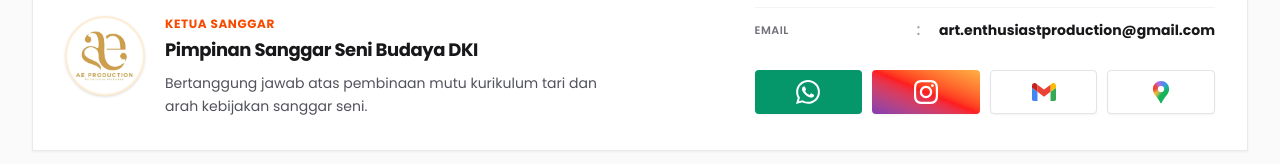
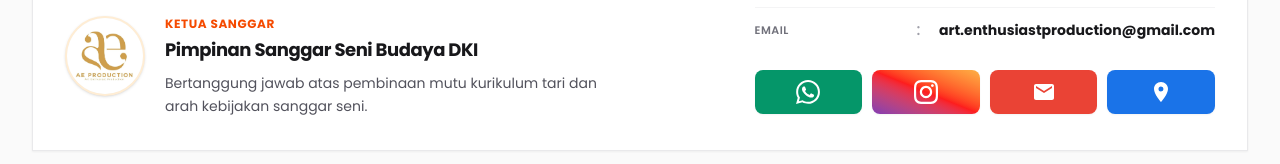
Before and after one commit to heruchandra/katalog-budaya-dki, a Next.js app: page /sanggar/1 in a window 1280 px wide. Shown: the part 213-377 px from the top of the page. Built offline with nearby package versions, Linux system fonts and the light colour scheme; no server answers; the database is empty.

Commit message:
style: refactor class card UX, social button branding, and achievement year badge

```diff
--- a/src/app/sanggar/[id]/PracticeInfo.tsx
+++ b/src/app/sanggar/[id]/PracticeInfo.tsx
@@ -1,8 +1,8 @@
 import { Clock, MapPin } from "lucide-react";
 
 /**
- * Practice schedule + venue of the studio's dance class. Shown only on the "Kelas Tari" service (its card and
- * its modal), the single place the practice details appear on the detail page.
+ * Practice schedule + venue of the studio's dance class. Shown in the "Kelas Tari" service's detail modal (or once
+ * under the service cards for studios without a dance-class service), the single place they appear on the page.
  */
 export default function PracticeInfo({
   info,
--- a/src/app/sanggar/[id]/SanggarDetailClient.tsx
+++ b/src/app/sanggar/[id]/SanggarDetailClient.tsx
@@ -279,7 +279,8 @@ export default function SanggarDetailClient({ sanggar }: { sanggar: SanggarDetai
 
               {/* Icon-only contact tiles, one full-width row in this order: WhatsApp, Instagram, Gmail,
                   YouTube, Google Maps. Gmail / YouTube / Maps only appear when the data exists, and the
-                  row always has as many columns as tiles shown. */}
+                  row always has as many columns as tiles shown. Every tile is a solid brand colour with a white
+                  mark, with the same size, corners and hover. */}
               <div className={`grid ${
                 ({ 2: "grid-cols-2", 3: "grid-cols-3", 4: "grid-cols-4", 5: "grid-cols-5" } as Record<number, string>)[
                   2 + (sanggar.kontak?.email ? 1 : 0) + (sanggar.youtubeUrl ? 1 : 0) + (mapsSearchUrl ? 1 : 0)
@@ -302,7 +303,7 @@ export default function SanggarDetailClient({ sanggar }: { sanggar: SanggarDetai
                       rel="noopener noreferrer"
                       title="WhatsApp"
                       aria-label="WhatsApp"
-                      className="bg-[#059669] hover:bg-[#047857] text-white h-11 w-full flex items-center justify-center rounded shadow-xs transition-colors"
+                      className="bg-[#059669] text-white h-11 w-full flex items-center justify-center rounded-lg shadow-xs transition-opacity hover:opacity-90"
                     >
                       <svg className="w-5 h-5 sm:w-6 sm:h-6 shrink-0 fill-current" viewBox="0 0 24 24" aria-hidden="true">
                         <path d="M.057 24l1.687-6.163c-1.041-1.804-1.588-3.849-1.587-5.946.003-6.556 5.338-11.891 11.893-11.891 3.181.001 6.167 1.24 8.413 3.488 2.245 2.248 3.481 5.236 3.48 8.414-.003 6.557-5.338 11.892-11.893 11.892-1.99-.001-3.951-.5-5.688-1.448l-6.305 1.654zm6.597-3.807c1.676.995 3.276 1.591 5.392 1.592 5.448 0 9.886-4.434 9.889-9.885.002-5.462-4.415-9.89-9.881-9.892-5.452 0-9.887 4.434-9.889 9.884-.001 2.225.651 3.891 1.746 5.634l-.999 3.648 3.742-.981zm11.387-5.464c-.074-.124-.272-.198-.57-.347-.297-.149-1.758-.868-2.031-.967-.272-.099-.47-.149-.669.149-.198.297-.768.967-.941 1.165-.173.198-.347.223-.644.074-.297-.149-1.255-.462-2.39-1.475-.883-.788-1.48-1.761-1.653-2.059-.173-.297-.018-.458.13-.606.134-.133.297-.347.446-.521.151-.172.2-.296.3-.495.099-.198.05-.372-.025-.521-.075-.148-.669-1.611-.916-2.206-.242-.579-.487-.501-.669-.51l-.57-.01c-.198 0-.52.074-.792.372s-1.04 1.016-1.04 2.479 1.065 2.876 1.213 3.074c.149.198 2.095 3.2 5.076 4.487.709.306 1.263.489 1.694.626.712.226 1.36.194 1.872.118.571-.085 1.758-.719 2.006-1.413.248-.695.248-1.29.173-1.414z"/>
@@ -322,7 +323,7 @@ export default function SanggarDetailClient({ sanggar }: { sanggar: SanggarDetai
                       rel="noopener noreferrer"
                       title="Instagram"
                       aria-label="Instagram"
-                      className="bg-gradient-to-tr from-[#833ab4] via-[#fd1d1d] to-[#fcb045] text-white h-11 w-full flex items-center justify-center rounded shadow-xs transition-opacity hover:opacity-90"
+                      className="bg-gradient-to-tr from-[#833ab4] via-[#fd1d1d] to-[#fcb045] text-white h-11 w-full flex items-center justify-center rounded-lg shadow-xs transition-opacity hover:opacity-90"
                     >
                       <svg className="w-5 h-5 sm:w-6 sm:h-6 shrink-0 fill-current" viewBox="0 0 24 24" aria-hidden="true">
                         <path d="M12 2.163c3.204 0 3.584.012 4.85.07 3.252.148 4.771 1.691 4.919 4.919.058 1.265.069 1.645.069 4.849 0 3.205-.012 3.584-.069 4.849-.149 3.225-1.664 4.771-4.919 4.919-1.266.058-1.644.07-4.85.07-3.204 0-3.584-.012-4.849-.07-3.26-.149-4.771-1.699-4.919-4.92-.058-1.265-.07-1.644-.07-4.849 0-3.204.013-3.583.07-4.849.149-3.227 1.664-4.771 4.919-4.919 1.266-.057 1.645-.069 4.849-.069zm0-2.163c-3.259 0-3.667.014-4.947.072-4.358.2-6.78 2.618-6.98 6.98-.059 1.281-.073 1.689-.073 4.948 0 3.259.014 3.668.072 4.948.2 4.358 2.618 6.78 6.98 6.98 1.281.058 1.689.072 4.948.072 3.259 0 3.668-.014 4.948-.072 4.354-.2 6.782-2.618 6.979-6.98.059-1.28.073-1.689.073-4.948 0-3.259-.014-3.667-.072-4.947-.196-4.354-2.617-6.78-6.979-6.98-1.281-.059-1.69-.073-4.949-.073zm0 5.838c-3.403 0-6.162 2.759-6.162 6.162s2.759 6.163 6.162 6.163 6.162-2.759 6.162-6.163c0-3.403-2.759-6.162-6.162-6.162zm0 10.162c-2.209 0-4-1.79-4-4 0-2.209 1.791-4 4-4s4 1.791 4 4c0 2.21-1.791 4-4 4zm6.406-11.845c-.796 0-1.441.645-1.441 1.44s.645 1.44 1.441 1.44c.795 0 1.439-.645 1.439-1.44s-.644-1.44-1.439-1.44z"/>
@@ -337,15 +338,11 @@ export default function SanggarDetailClient({ sanggar }: { sanggar: SanggarDetai
                     href={`mailto:${sanggar.kontak.email}`}
                     title="Email"
                     aria-label="Email"
-                    className="bg-white hover:bg-zinc-50 text-zinc-900 border border-zinc-200 h-11 w-full flex items-center justify-center rounded shadow-xs transition-colors"
+                    className="bg-[#EA4335] text-white h-11 w-full flex items-center justify-center rounded-lg shadow-xs transition-opacity hover:opacity-90"
                   >
-                    {/* Official multi-colour Gmail logo (2020) */}
-                    <svg className="w-5 h-5 sm:w-6 sm:h-6 shrink-0" viewBox="52 42 88 66" xmlns="http://www.w3.org/2000/svg" aria-hidden="true">
-                      <path fill="#4285F4" d="M58 108h14V74L52 59v43c0 3.32 2.69 6 6 6" />
-                      <path fill="#34A853" d="M120 108h14c3.32 0 6-2.69 6-6V59l-20 15" />
-                      <path fill="#FBBC04" d="M120 48v26l20-15v-8c0-7.42-8.47-11.65-14.4-7.2" />
-                      <path fill="#EA4335" d="M72 74V48l24 18 24-18v26L96 92" />
-                      <path fill="#C5221F" d="M52 51v8l20 15V48l-5.6-4.2c-5.94-4.45-14.4-.22-14.4 7.2" />
+                    {/* White envelope on Google red */}
+                    <svg className="w-5 h-5 sm:w-6 sm:h-6 shrink-0 fill-current" viewBox="0 0 24 24" aria-hidden="true">
+                      <path d="M20 4H4c-1.1 0-1.99.9-1.99 2L2 18c0 1.1.9 2 2 2h16c1.1 0 2-.9 2-2V6c0-1.1-.9-2-2-2zm0 4-8 5-8-5V6l8 5 8-5v2z" />
                     </svg>
                   </a>
                 )}
@@ -358,7 +355,7 @@ export default function SanggarDetailClient({ sanggar }: { sanggar: SanggarDetai
                     rel="noopener noreferrer"
                     title="YouTube"
                     aria-label="YouTube"
-                    className="bg-[#dc2626] hover:bg-[#b91c1c] text-white h-11 w-full flex items-center justify-center rounded shadow-xs transition-colors"
+                    className="bg-[#dc2626] text-white h-11 w-full flex items-center justify-center rounded-lg shadow-xs transition-opacity hover:opacity-90"
                   >
                     <svg className="w-5 h-5 sm:w-6 sm:h-6 shrink-0 fill-current" viewBox="0 0 24 24" aria-hidden="true">
                       <path d="M23.498 6.186a3.016 3.016 0 0 0-2.122-2.136C19.505 3.545 12 3.545 12 3.545s-7.505 0-9.377.505A3.017 3.017 0 0 0 .502 6.186C0 8.07 0 12 0 12s0 3.93.502 5.814a3.016 3.016 0 0 0 2.122 2.136c1.871.505 9.376.505 9.376.505s7.505 0 9.377-.505a3.015 3.015 0 0 0 2.122-2.136C24 15.93 24 12 24 12s0-3.93-.502-5.814zM9.545 15.568V8.432L15.818 12l-6.273 3.568z"/>
@@ -366,7 +363,7 @@ export default function SanggarDetailClient({ sanggar }: { sanggar: SanggarDetai
                   </a>
                 )}
 
-                {/* Google Maps Button (new rainbow-ring pin: blurred colour wedges clipped to a pin with a hole) */}
+                {/* Google Maps Button (white location pin on Google Maps blue) */}
                 {mapsSearchUrl && (
                   <a
                     href={mapsSearchUrl}
@@ -374,32 +371,10 @@ export default function SanggarDetailClient({ sanggar }: { sanggar: SanggarDetai
                     rel="noopener noreferrer"
                     title="Google Maps"
                     aria-label="Google Maps"
-                    className="bg-white hover:bg-zinc-50 border border-zinc-200 h-11 w-full flex items-center justify-center rounded shadow-xs transition-colors"
+                    className="bg-[#1A73E8] text-white h-11 w-full flex items-center justify-center rounded-lg shadow-xs transition-opacity hover:opacity-90"
                   >
-                    {/* One step larger than the other icons: the pin only fills ~60% of its 24px box, so at the
-                        same size it reads visibly smaller than the solid WhatsApp/YouTube marks */}
-                    <svg className="w-6 h-6 sm:w-7 sm:h-7 shrink-0" viewBox="0 0 24 24" xmlns="http://www.w3.org/2000/svg" aria-hidden="true">
-                      <defs>
-                        <clipPath id="gmaps-pin-clip">
-                          <path
-                            clipRule="evenodd"
-                            d="M12 2.5a7 7 0 0 0-7 7c0 3.2 2.6 6 4.5 8.4 1 1.3 1.7 2.6 2 3.6a.55.55 0 0 0 1 0c.3-1 1-2.3 2-3.6 1.9-2.4 4.5-5.2 4.5-8.4a7 7 0 0 0-7-7ZM12 6.8a2.7 2.7 0 1 1 0 5.4 2.7 2.7 0 1 1 0-5.4Z"
-                          />
-                        </clipPath>
-                        <filter id="gmaps-pin-blur" x="-50%" y="-50%" width="200%" height="200%">
-                          <feGaussianBlur stdDeviation="1.3" />
-                        </filter>
-                      </defs>
-                      <g clipPath="url(#gmaps-pin-clip)">
-                        <g filter="url(#gmaps-pin-blur)">
-                          <path fill="#A56CE8" d="M12 9.5L1.72 -2.76A16 16 0 0 1 12.00 -6.50Z" />
-                          <path fill="#4285F4" d="M12 9.5L12.00 -6.50A16 16 0 0 1 23.31 -1.81Z" />
-                          <path fill="#12A4B6" d="M12 9.5L23.31 -1.81A16 16 0 0 1 27.76 6.72Z" />
-                          <path fill="#14B35A" d="M12 9.5L27.76 6.72A16 16 0 0 1 2.82 22.61Z" />
-                          <path fill="#F6C21B" d="M12 9.5L2.82 22.61A16 16 0 0 1 -2.50 16.26Z" />
-                          <path fill="#EA4335" d="M12 9.5L-2.50 16.26A16 16 0 0 1 1.72 -2.76Z" />
-                        </g>
-                      </g>
+                    <svg className="w-5 h-5 sm:w-6 sm:h-6 shrink-0 fill-current" viewBox="0 0 24 24" aria-hidden="true">
+                      <path d="M12 2C8.13 2 5 5.13 5 9c0 5.25 7 13 7 13s7-7.75 7-13c0-3.87-3.13-7-7-7zm0 9.5a2.5 2.5 0 1 1 0-5 2.5 2.5 0 0 1 0 5z" />
                     </svg>
                   </a>
                 )}
@@ -475,8 +450,9 @@ export default function SanggarDetailClient({ sanggar }: { sanggar: SanggarDetai
               const serviceList = isEn
                 ? ((sanggar.services && sanggar.services.length > 0) ? sanggar.services : (sanggar.layanan || []))
                 : ((sanggar.layanan && sanggar.layanan.length > 0) ? sanggar.layanan : (sanggar.services || []));
-              // Practice schedule + venue appear only on the dance-class card (and its modal), so the page has one
-              // address section ("Lokasi Sanggar") and no second, possibly conflicting schedule
+              // Practice schedule + venue are shown only in the dance-class service's "Lihat Detail" modal (the card stays
+              // minimal), so the page has one address section ("Lokasi Sanggar") and no second, conflicting schedule.
+              // Studios without a dance-class service get them once, under the service cards.
               const practiceInfo = splitPracticeInfo(sanggar.alamatLatihan || sanggar.address || sanggar.alamatSanggar);
               const classIndex = serviceList.findIndex((item) =>
                 typeof item === 'object' && item !== null ? isDanceClassService(item.title, item.titleEn) : isDanceClassService(item)
@@ -553,9 +529,6 @@ export default function SanggarDetailClient({ sanggar }: { sanggar: SanggarDetai
                             {service.price && (
                               <p className="text-xs sm:text-sm font-semibold text-zinc-900 mt-2">{service.price}</p>
                             )}
-                            {idx === classIndex && practiceInfo && (
-                              <PracticeInfo info={practiceInfo} isEn={isEn} className="mt-3 pt-3 border-t border-zinc-100" />
-                            )}
                           </div>
 
                           <div className="text-xs font-semibold text-orange-600 flex items-center gap-1 mt-3">
@@ -613,8 +586,10 @@ export default function SanggarDetailClient({ sanggar }: { sanggar: SanggarDetai
                               <p className="text-base sm:text-lg font-medium text-zinc-800 leading-snug">
                                 {title}
                               </p>
+                              {/* Year badge: solid brand orange. orange-700 (the deep end of bg-brand) keeps white 12px text
+                                  above WCAG AA 4.5:1, which orange-600 (3.6:1) does not */}
                               {year && (
-                                <span className="shrink-0 text-xs font-semibold px-2.5 py-0.5 rounded-none bg-orange-50 text-orange-600 border border-orange-200/60">
+                                <span className="shrink-0 text-xs font-semibold tabular-nums px-3 py-1 rounded-lg bg-orange-700 text-white shadow-sm">
                                   {year}
                                 </span>
                               )}
--- a/src/app/sanggar/[id]/ServiceModal.tsx
+++ b/src/app/sanggar/[id]/ServiceModal.tsx
@@ -62,7 +62,7 @@ export default function ServiceModal({ service, sanggar, isEn, waNumber, studioN
     .some((s) => typeof s === "object" && s !== null && s.featuresDanceWorks);
   const showDanceChips = !hasDanceWorksService && danceHighlights.length > 0;
 
-  // The dance class carries the studio's practice schedule + venue (shown on its card too)
+  // The dance class carries the studio's practice schedule + venue; this modal is the only place they appear
   const practiceInfo = isDanceClassService(service.title, service.titleEn)
     ? splitPracticeInfo(sanggar.alamatLatihan || sanggar.address || sanggar.alamatSanggar)
     : null;
```
